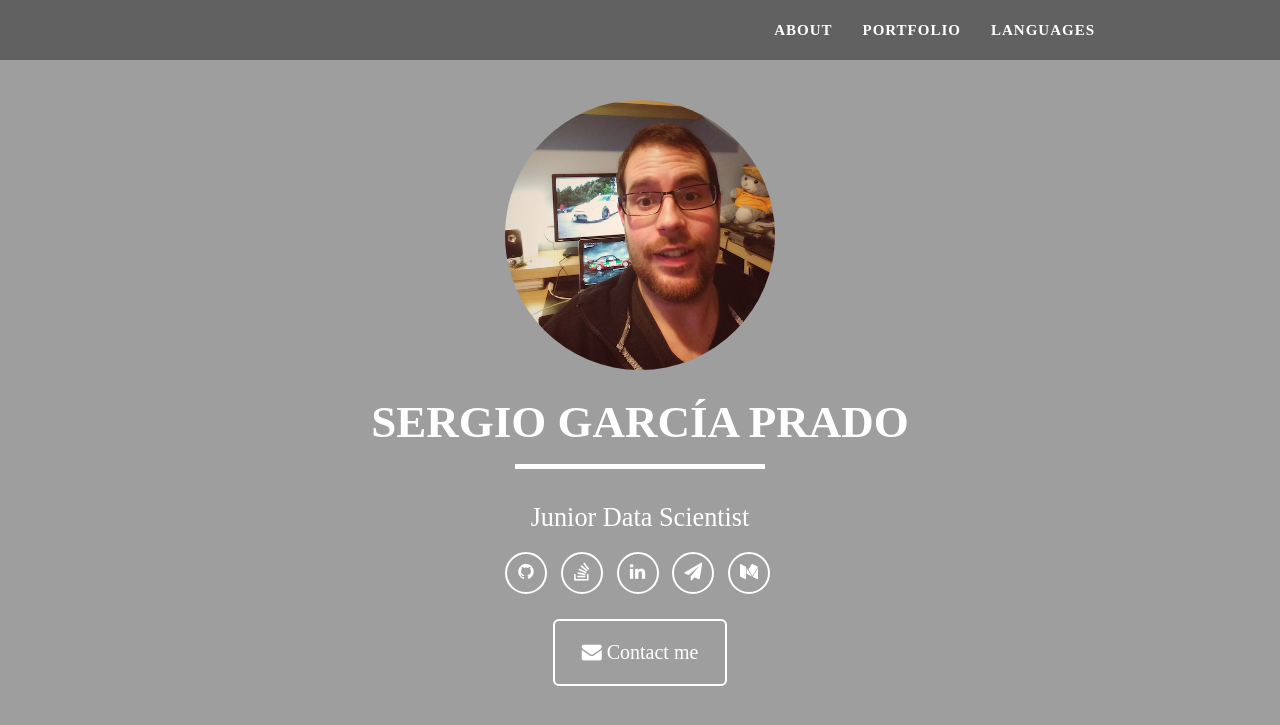
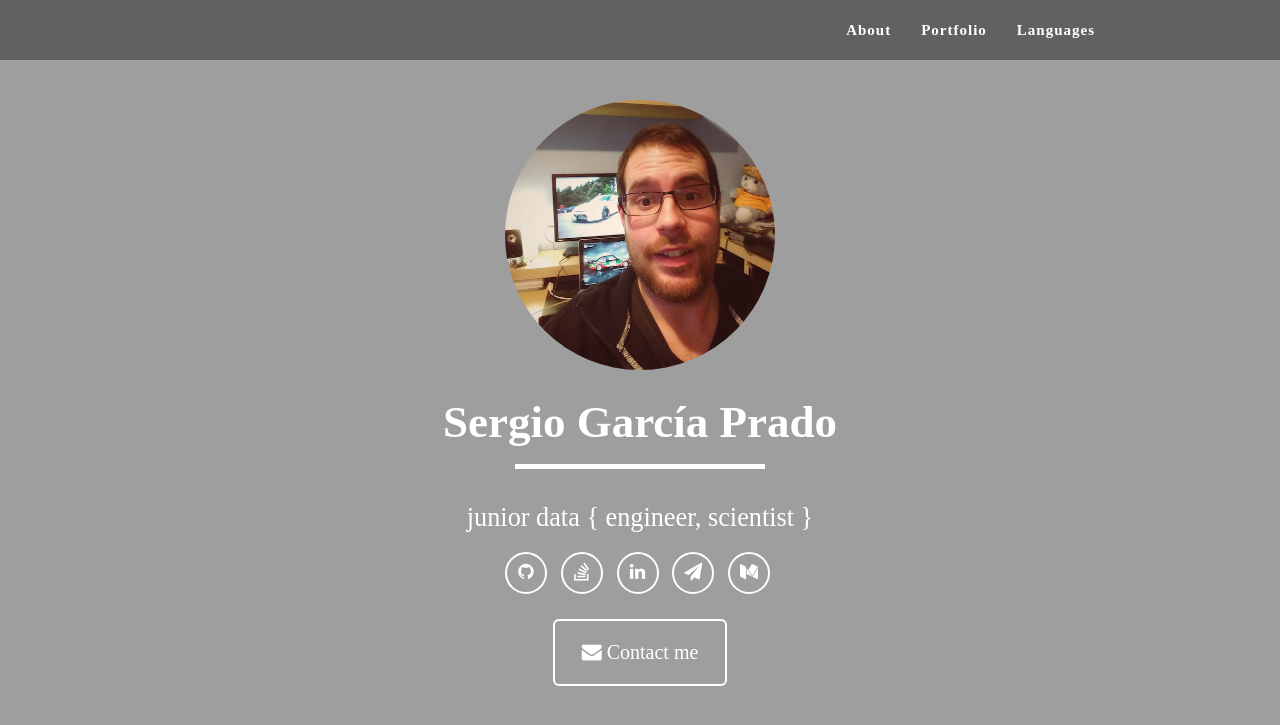
Before and after one commit to garciparedes/garciparedes.github.io, a Jekyll site: the page built from index.html, in a window 1280 px wide and 900 px high. Shown: the top 725 px of the window. Built offline with Jekyll 4.4.1, drawn with Linux system fonts in a browser that asks for light colours; a script that is not in the unit is left out; some of the changed text lies outside the part shown.

Commit message:
Minor changes on website

```diff
--- a/_config.yml
+++ b/_config.yml
@@ -3,7 +3,7 @@ title: Sergio García Prado
 email: sergio@garciparedes.me
 url: https://garciparedes.me
 description: "I'm a Junior Data Scientist with great desire to learn."
-skills: "Junior Data Scientist"
+skills: "junior data { engineer, scientist }"
 meta_author: García Prado Sergio
 
 # Google webmaster tools
@@ -26,7 +26,7 @@ color:
 # Footer settings
 footer:
   copyright: Sergio García Prado
-  social: Around the Web
+  social: Social Links
   credits: Credits
 
 cv-link: https://nbviewer.jupyter.org/github/garciparedes/cv/blob/master/garciparedes-cv.pdf
--- a/_includes/css/main.css
+++ b/_includes/css/main.css
@@ -58,7 +58,7 @@ h3,
 h4,
 h5,
 h6 {
-    text-transform: uppercase;
+    text-transform: capitalize;
     font-weight: 700;
 }
 
@@ -128,7 +128,7 @@ header img {
 
 header .intro-text .name {
     display: block;
-    text-transform: uppercase;
+    text-transform: capitalize;
     font-size: 1.5em;
     font-weight: 700;
 }
@@ -179,7 +179,7 @@ header .intro-text .skills {
 }
 
 .navbar {
-    text-transform: uppercase;
+    text-transform: capitalize;
     font-weight: 700;
 }
 
```
